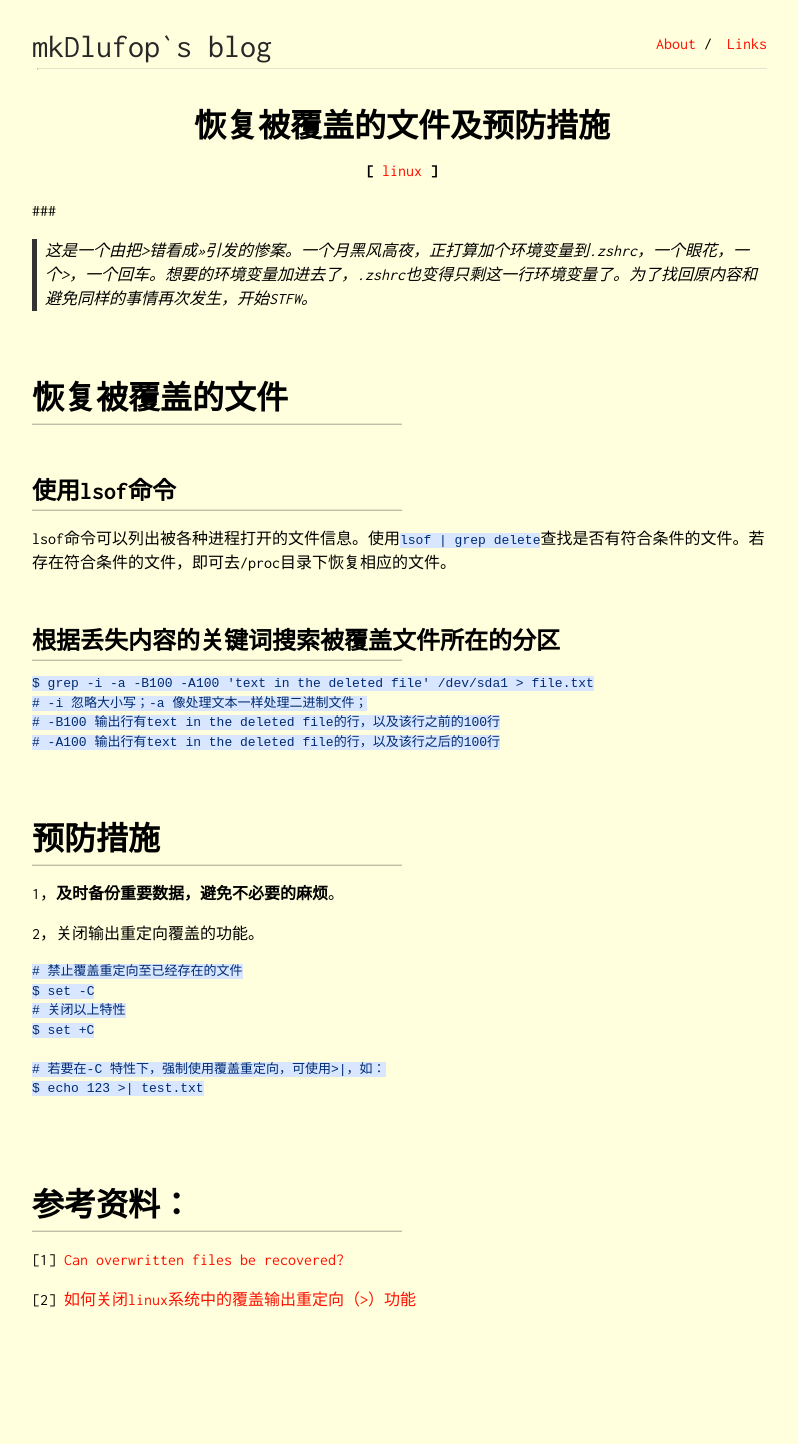
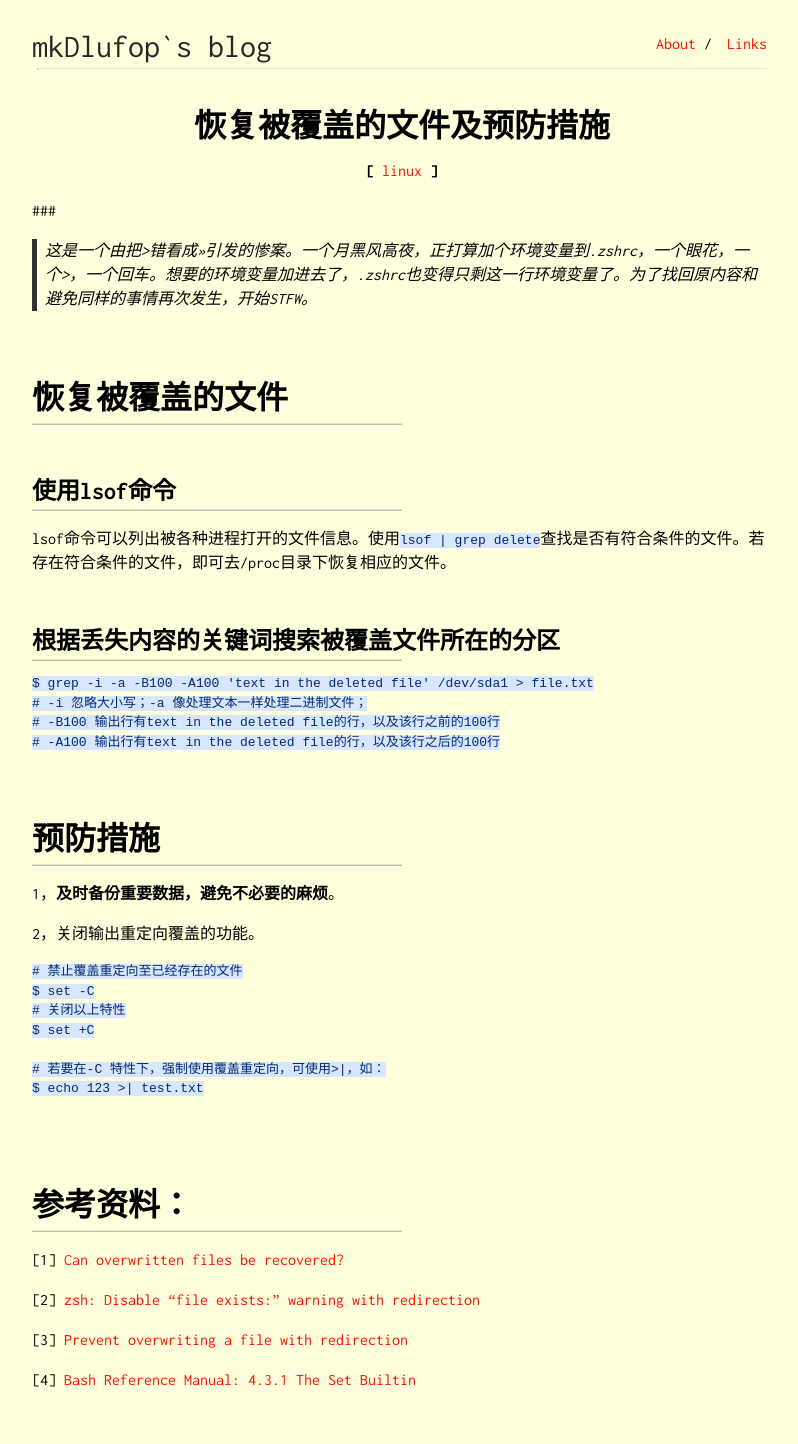
Before and after one commit to mkDlufop/mkDlufop.github.io, a Jekyll site: the page built from _posts/2022-03-06-linux-restore-overrided-file.md, in a window 1280 px wide. Shown: the whole page, without its empty margins (238-1036 px from the left). Built offline with Jekyll 4.4.1, drawn with Linux system fonts in a browser that asks for light colours; before the commit the page ends 1364 px from its top, so only the background shows below that.

```diff
--- a/_posts/2022-03-06-linux-restore-overrided-file.md
+++ b/_posts/2022-03-06-linux-restore-overrided-file.md
@@ -47,4 +47,8 @@ $ echo 123 >| test.txt
 
 [1] [Can overwritten files be recovered?](https://unix.stackexchange.com/questions/149342/can-overwritten-files-be-recovered)
 
-[2] [如何关闭linux系统中的覆盖输出重定向（>）功能](https://blog.51cto.com/cuchadanfan/1670308)
+[2] [zsh: Disable "file exists:" warning with redirection](https://unix.stackexchange.com/questions/212127/zsh-disable-file-exists-warning-with-redirection)
+
+[3] [Prevent overwriting a file with redirection](https://unix.stackexchange.com/questions/483122/prevent-overwriting-a-file-with-redirection)
+
+[4] [Bash Reference Manual: 4.3.1 The Set Builtin](https://www.gnu.org/savannah-checkouts/gnu/bash/manual/bash.html#The-Set-Builtin)
```
Also changed, not shown: _posts/2020-12-02-system-info-analysis.md (+2 -0 lines), _posts/2022-03-17-raise-the-curtain.md (added, +16 -0 lines).
